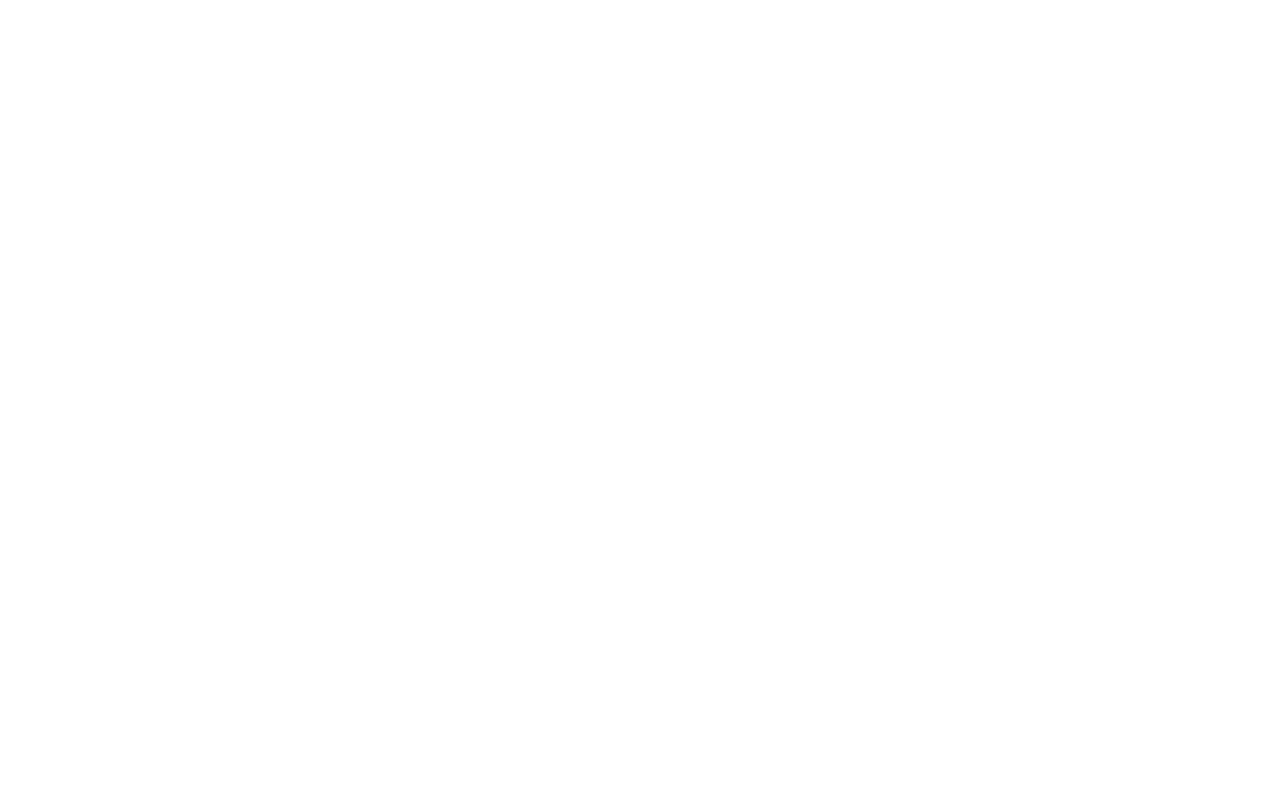
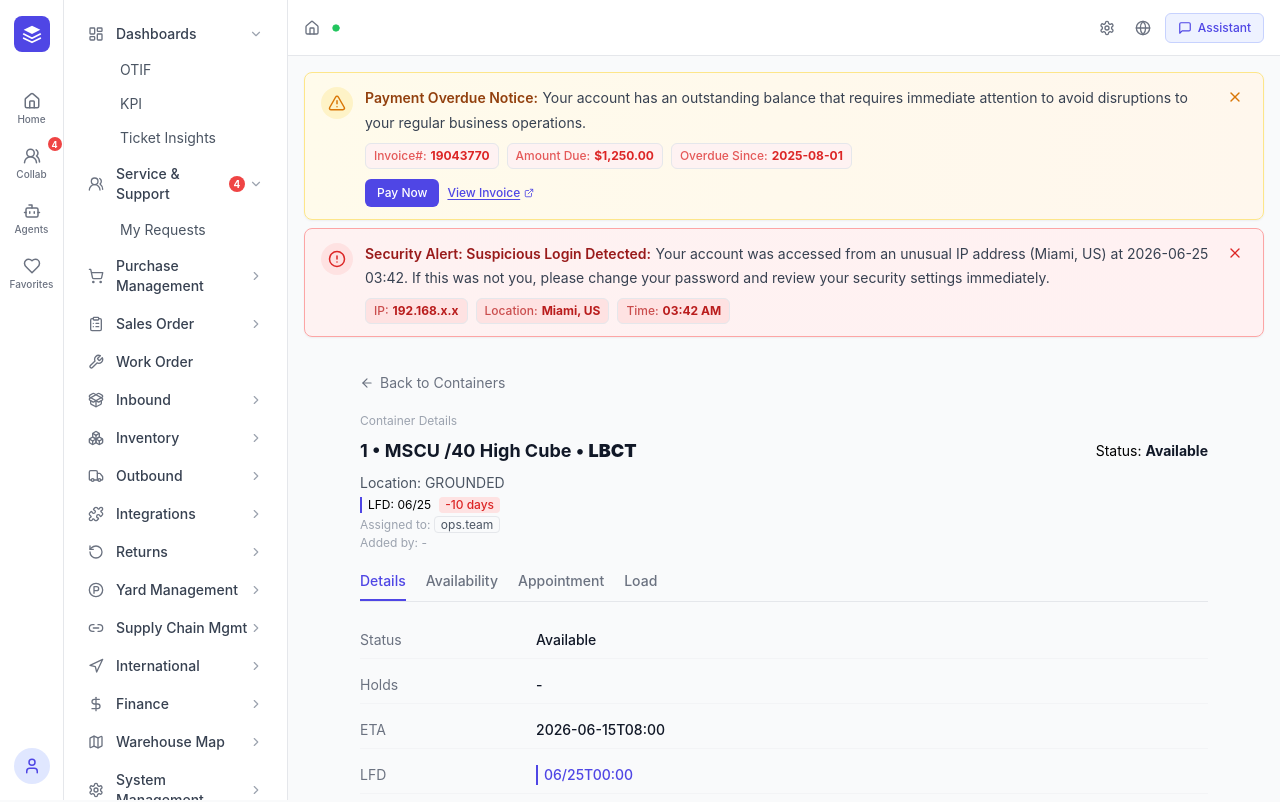
Before and after one commit to WYJade/CP-Announcement-management, a React (Vite) app: page /international/containers/1 in a window 1280 px wide. Before the commit this address had no page. Shown: the top 802 px of the page. Built offline with nearby package versions, Linux system fonts and the light colour scheme.

Commit message:
feat: add Container detail page with tabs (Details/Availability/Appointment/Load)

```diff
--- a/src/App.tsx
+++ b/src/App.tsx
@@ -20,6 +20,8 @@ import CustomsEntryDetail from './components/International/CustomsEntryDetail'
 import IntlShipments from './components/International/IntlShipments'
 import IntlShipmentDetail from './components/International/IntlShipmentDetail'
 import Containers from './components/International/Containers'
+import ContainerDetail from './components/International/ContainerDetail'
+import ContainerDetail from './components/International/ContainerDetail'
 import DrayageLoads from './components/International/DrayageLoads'
 import DrayageLoadDetail from './components/International/DrayageLoadDetail'
 import IntlTracking from './components/International/IntlTracking'
@@ -72,6 +74,8 @@ function App() {
         <Route path="international/shipments" element={<IntlShipments />} />
         <Route path="international/shipments/:id" element={<IntlShipmentDetail />} />
         <Route path="international/containers" element={<Containers />} />
+        <Route path="international/containers/:id" element={<ContainerDetail />} />
+        <Route path="international/containers/:id" element={<ContainerDetail />} />
         <Route path="international/drayage" element={<DrayageLoads />} />
         <Route path="international/drayage/:id" element={<DrayageLoadDetail />} />
         <Route path="international/tracking" element={<IntlTracking />} />
--- /dev/null
+++ b/src/components/International/ContainerDetail.tsx
@@ -0,0 +1,87 @@
+import { useState } from 'react'
+import { useParams, useNavigate } from 'react-router-dom'
+import { ArrowLeft } from 'lucide-react'
+
+const CONTAINER_DATA: Record<string, any> = {
+  'MSNU1696110': { containerNo: 'MSNU1696110', ssl: 'MSCU', size: '20 Standard', port: 'LBCT', status: 'Available', location: 'GROUNDED', lfd: '04/06', lfdDays: -85, assignedTo: 'deshuai.zhu', vessel: 'SEASPAN HAMBURG', voyage: '612', bol: 'ZY017721', eta: '2026-03-28T14:00', dischargeDate: '2026-03-28T16:39', syncedAt: '2026/04/28 02:48:12', loadNo: 'UNIS_DAL_M001491', loadCreated: '04/22/2026 23:51' },
+}
+
+const DEFAULT = { containerNo: '', ssl: 'MSCU', size: '40 High Cube', port: 'LBCT', status: 'Available', location: 'GROUNDED', lfd: '06/25', lfdDays: -10, assignedTo: 'ops.team', vessel: 'COSCO FAITH', voyage: '607E', bol: '-', eta: '2026-06-15T08:00', dischargeDate: '2026-06-15T16:00', syncedAt: '2026/06/16 08:30:00', loadNo: 'UNIS_LGB_M009798', loadCreated: '06/01/2026 08:00' }
+
+export default function ContainerDetail() {
+  const { id } = useParams<{ id: string }>()
+  const navigate = useNavigate()
+  const [activeTab, setActiveTab] = useState('Details')
+  const d = CONTAINER_DATA[id || ''] || { ...DEFAULT, containerNo: id || '' }
+
+  const TABS = ['Details', 'Availability', 'Appointment', 'Load']
+
+  return (
+    <div className="p-6 max-w-4xl mx-auto">
+      <button onClick={() => navigate('/international/containers')} className="flex items-center gap-1.5 text-sm text-gray-500 hover:text-gray-700 mb-5"><ArrowLeft size={14} /> Back to Containers</button>
+
+      <p className="text-xs text-gray-400 mb-2">Container Details</p>
+
+      {/* Header */}
+      <div className="flex items-center justify-between mb-2">
+        <p className="text-lg font-bold text-gray-900">{d.containerNo} &bull; {d.ssl} /{d.size} &bull; <strong>{d.port}</strong></p>
+        <p className="text-sm">Status: <strong className="text-gray-900">{d.status}</strong></p>
+      </div>
+      <p className="text-sm text-gray-600">Location: {d.location}</p>
+      <div className="flex items-center gap-2 mt-1">
+        <span className="text-xs border-l-2 border-primary-600 pl-1.5">LFD: {d.lfd}</span>
+        <span className="text-xs bg-red-100 text-red-600 px-1.5 rounded font-medium">{d.lfdDays} days</span>
+      </div>
+      <p className="text-xs text-gray-400 mt-1">Assigned to: <span className="border border-gray-200 px-1.5 rounded text-gray-600">{d.assignedTo}</span></p>
+      <p className="text-xs text-gray-400 mt-0.5">Added by: -</p>
+
+      {/* Tabs */}
+      <div className="flex gap-5 mt-5 border-b border-gray-200 mb-5">
+        {TABS.map(tab => (
+          <button key={tab} onClick={() => setActiveTab(tab)} className={`pb-2 text-sm font-medium border-b-2 transition-colors ${activeTab === tab ? 'border-primary-600 text-primary-600' : 'border-transparent text-gray-500 hover:text-gray-700'}`}>{tab}</button>
+        ))}
+      </div>
+
+      {/* Details tab */}
+      {activeTab === 'Details' && (
+        <div className="space-y-2">
+          {[['Status', d.status], ['Holds', ''], ['ETA', d.eta], ['LFD', d.lfd + 'T00:00'], ['Discharge Date', d.dischargeDate], ['Outgate Date', '-'], ['Appt Time', '-'], ['Size', d.size], ['Location', d.location], ['Port', d.port], ['Shipping Line', d.ssl], ['Vessel Name', d.vessel], ['Voyage', d.voyage], ['BOL', d.bol], ['Pick up#/Appt#', '-']].map(([k, v]) => (
+            <div key={k} className="flex border-b border-gray-100 py-2">
+              <span className="text-sm text-gray-500 w-44">{k}</span>
+              <span className={`text-sm font-medium ${k === 'LFD' ? 'border-l-2 border-primary-600 pl-1.5 text-primary-600' : k === 'Location' ? 'border-l-2 border-purple-500 pl-1.5 text-purple-600' : 'text-gray-900'}`}>{v || '-'}</span>
+            </div>
+          ))}
+        </div>
+      )}
+
+      {/* Availability tab */}
+      {activeTab === 'Availability' && (
+        <div>
+          <p className="text-xs text-primary-600 mb-2">Channel 1</p>
+          <p className="text-[10px] text-red-500 mb-3">Last checked: {d.syncedAt} &nbsp; Last updated: {d.syncedAt} &nbsp;<button className="bg-primary-600 text-white px-2 py-0.5 rounded text-[10px]">Refresh</button></p>
+          <div className="grid grid-cols-2 gap-x-6">
+            {[['Terminal', '-', 'Source', '-'], ['Location', '-', 'Parsed Location', '-'], ['Holds', '-', 'Demurrage Fees', '-'], ['Ready For Appointment', '-', 'Available For Pickup', '-'], ['Wheeled', '-', 'Last Free Date', '-'], ['Discharged Time', '-', 'Observed', '-'], ['Synced At', d.syncedAt, 'Error', '-']].map(([k1, v1, k2, v2], i) => (
+              <div key={i} className="contents">
+                <div className="flex border-b border-gray-100 py-2 bg-gray-50 px-2"><span className="text-xs text-gray-500 w-36">{k1}</span><span className="text-xs text-gray-800">{v1}</span></div>
+                <div className="flex border-b border-gray-100 py-2 bg-gray-50 px-2"><span className="text-xs text-gray-500 w-36">{k2}</span><span className="text-xs text-gray-800">{v2}</span></div>
+              </div>
+            ))}
+          </div>
+        </div>
+      )}
+
+      {/* Appointment tab */}
+      {activeTab === 'Appointment' && (
+        <div className="text-center py-10 text-gray-400 text-sm">No appointment data available</div>
+      )}
+
+      {/* Load tab */}
+      {activeTab === 'Load' && (
+        <table className="w-full text-sm">
+          <thead><tr className="bg-gray-50 border-b"><th className="text-left py-2.5 px-3 font-semibold text-gray-500">Load #</th><th className="text-left py-2.5 px-3 font-semibold text-gray-500">Created Time</th></tr></thead>
+          <tbody><tr className="border-b border-gray-100"><td className="py-2.5 px-3 text-primary-600 font-medium cursor-pointer hover:underline" onClick={() => navigate(`/international/drayage/${d.loadNo}`)}>{d.loadNo}</td><td className="py-2.5 px-3">{d.loadCreated}</td></tr></tbody>
+        </table>
+      )}
+    </div>
+  )
+}
--- a/src/components/International/Containers.tsx
+++ b/src/components/International/Containers.tsx
@@ -1,4 +1,5 @@
 import { useState } from 'react'
+import { useNavigate } from 'react-router-dom'
 import { Search, X } from 'lucide-react'
 
 const STATUS_TABS = [
@@ -24,6 +25,7 @@ const SAMPLE_DATA = [
 ]
 
 export default function Containers() {
+  const navigate = useNavigate()
   const [activeTab, setActiveTab] = useState('on-ship')
 
   return (
@@ -66,7 +68,7 @@ export default function Containers() {
           <tbody>
             {SAMPLE_DATA.map((row, i) => (
               <tr key={i} className="border-b border-gray-100 hover:bg-gray-50">
-                <td className="py-3 px-4 text-primary-600 font-medium cursor-pointer hover:underline">{row.containerNo}</td>
+                <td className="py-3 px-4 text-primary-600 font-medium cursor-pointer hover:underline" onClick={() => navigate(`/international/containers/${row.containerNo}`)}>{row.containerNo}</td>
                 <td className="py-3 px-4 text-gray-600">{row.port}</td>
                 <td className="py-3 px-4 text-gray-600">{row.ssl}</td>
                 <td className="py-3 px-4 text-gray-600">{row.size}</td>
```
